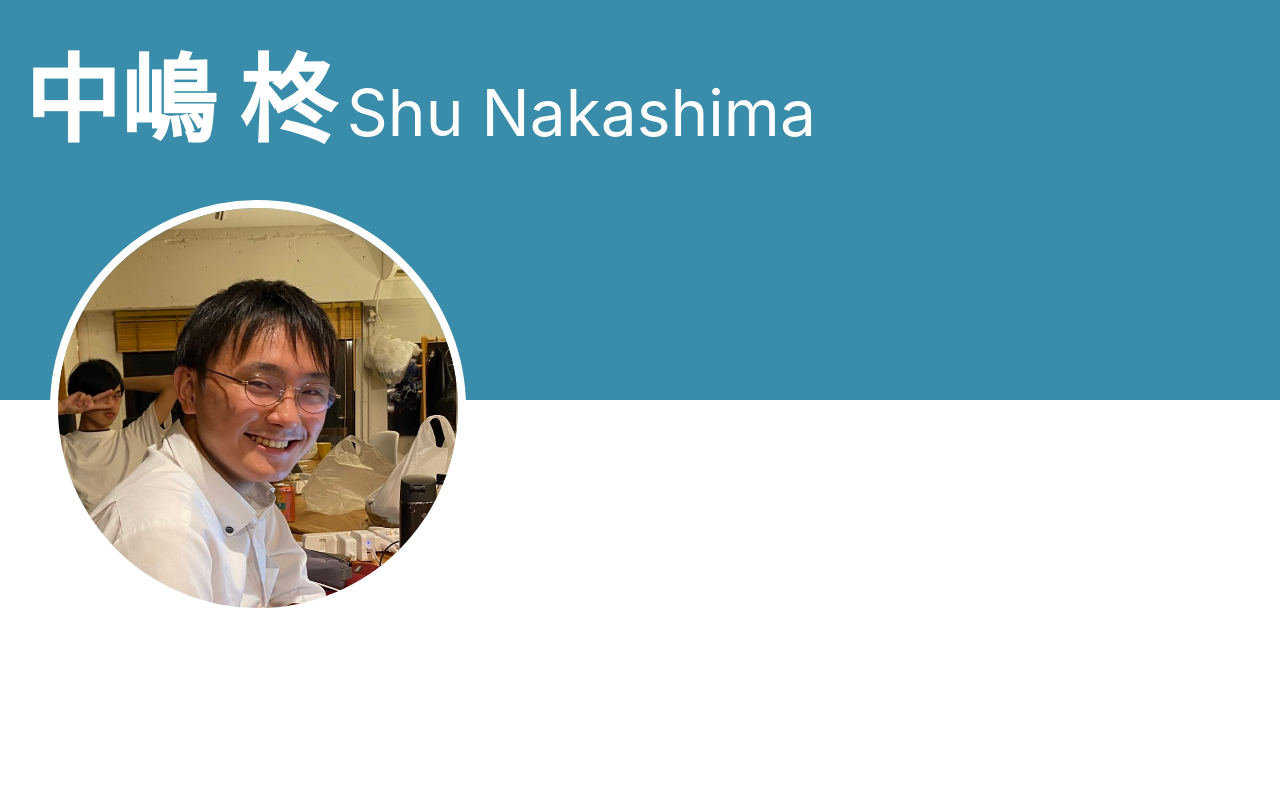
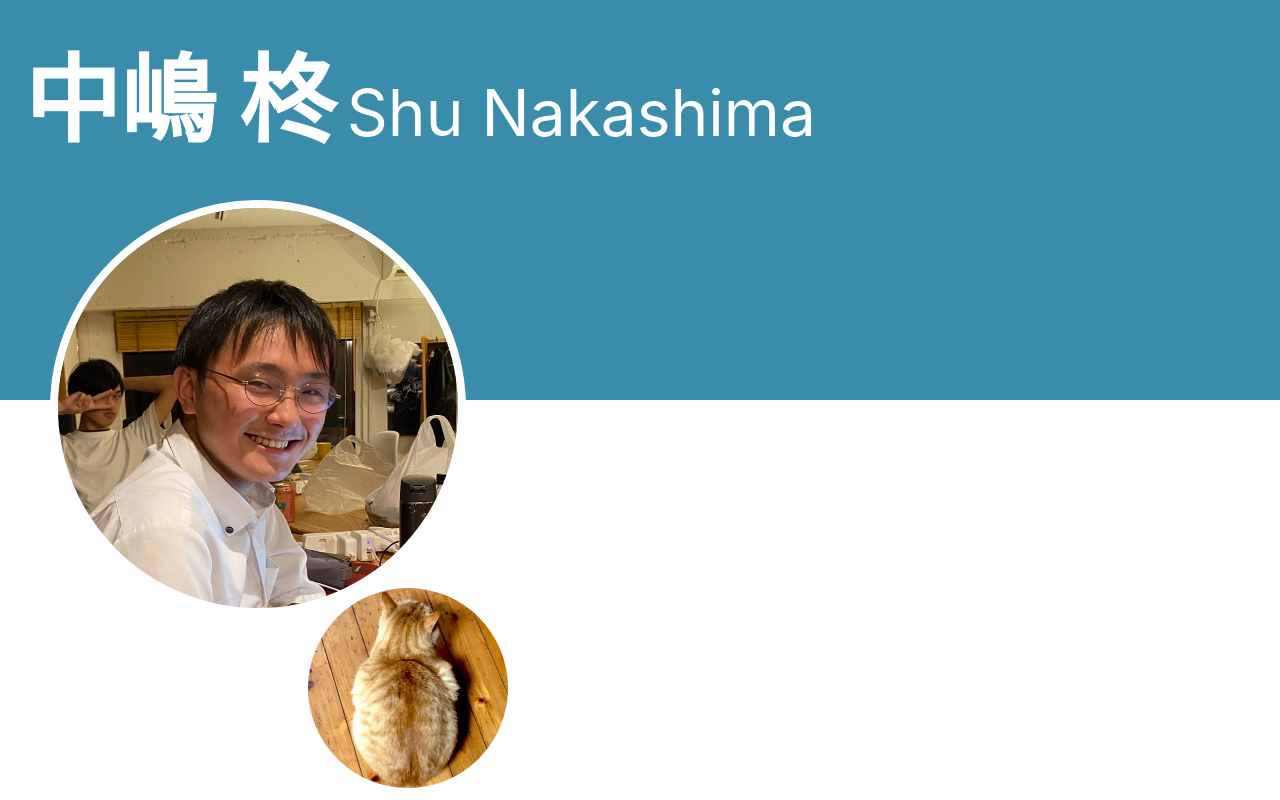
Before and after one commit to shu20031026/rab-introduction, a React (Create React App) app: page / in a window 1280 px wide. Built offline with nearby package versions, Linux system fonts and the light colour scheme.

Commit message:
add: twitter iconの追加

```diff
--- a/src/App.tsx
+++ b/src/App.tsx
@@ -1,7 +1,9 @@
 /** @jsxImportSource @emotion/react */
 import { css } from "@emotion/react"
 import MyFace from "./my-face.jpg"
+import Twitter from "./twitter-icon.jpeg"
 import Introduction from "./introduction.json"
+
 const background = css`
   width: 100%;
   height:100vh;
@@ -13,12 +15,12 @@ const pageTop = css`
   height: 50%;
 `
 
-const imageWrapper = css`
+const mainImageWrapper = css`
   margin-top: -200px;
   padding-left: 50px;
 `
 
-const image = css`
+const mainImage = css`
   border-radius: 50%;
   border: 0.5rem solid white;
 `
@@ -27,7 +29,6 @@ const pageBottom = css`
   background-color: white;
   width: 100%;
 `
-
 const nameArea = css`
   display: flex;
   align-items: flex-end;
@@ -39,13 +40,20 @@ const kanjiName = css`
   font-size: 6.0rem;
   color: white;
   font-weight: bold;
-
 `
 const englishName = css`
   margin: 0;
   font-size: 4.0rem;
   color: white;
   margin-bottom: 12px;
+`
+const twitterImage = css`
+  border-radius: 50%;
+  border: 0.5rem solid white;
+`
+const twitterIconWrapper = css`
+  margin-left: 300px;
+  margin-top: -40px;
 `
 
 const App = () => {
@@ -58,12 +66,17 @@ const App = () => {
           <p css={kanjiName}>{`${data.name.lastName.kanji} ${data.name.firstName.kanji}`}</p>
           <p css={englishName}>{`${data.name.firstName.english} ${data.name.lastName.english}`}</p>
         </div>
+        <div>
 
+        </div>
       </div>
-      <div css={imageWrapper}>
-        <img src={MyFace} alt="かお" css={image} width="400px" height="400px"/>
+      <div css={mainImageWrapper}>
+        <img src={MyFace} alt="かお" css={mainImage} width="400px" height="400px"/>
       </div>
       <div css={pageBottom}>
+        <div css={twitterIconWrapper}>
+          <img src={Twitter} alt="twitter icon" css={twitterImage} width="200px" height="200px"/>
+        </div>
       </div>
     </div>
   </>
```
Also changed, not shown: src/twitter-icon.jpeg (added).
